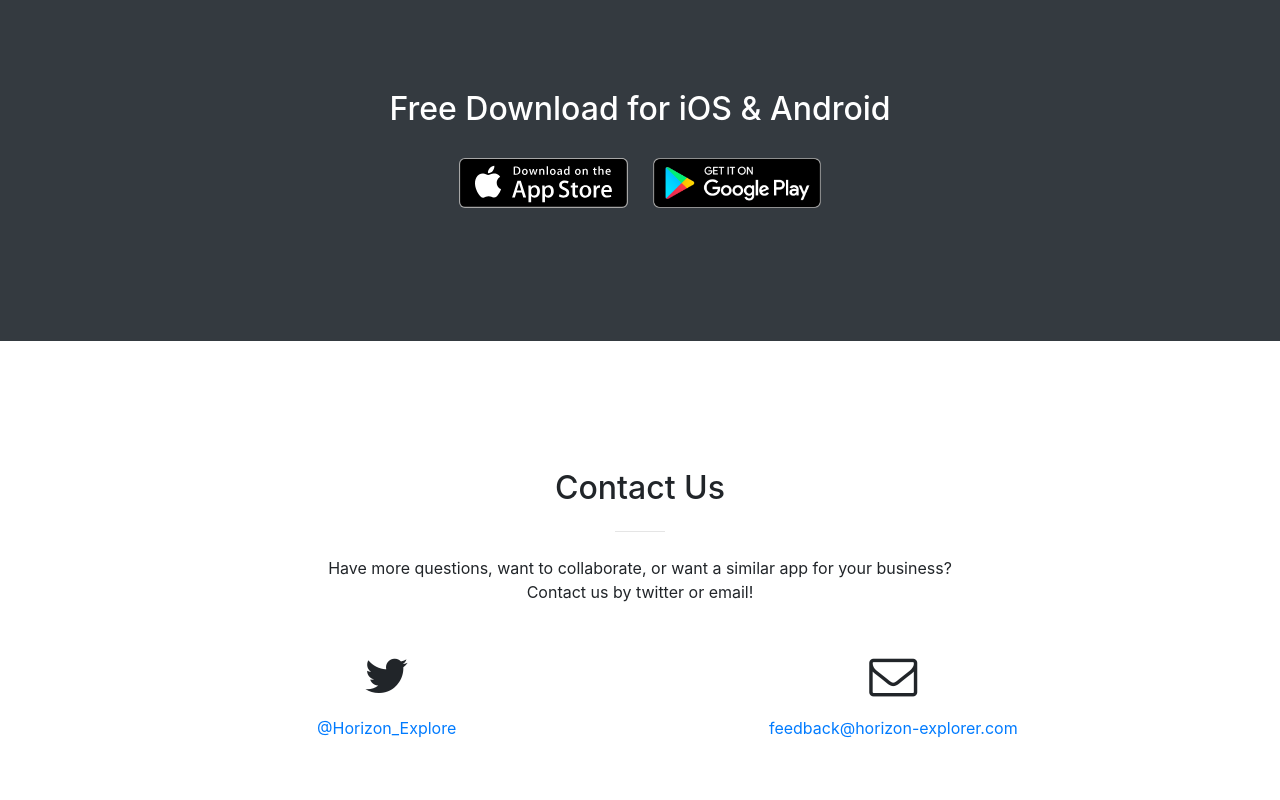
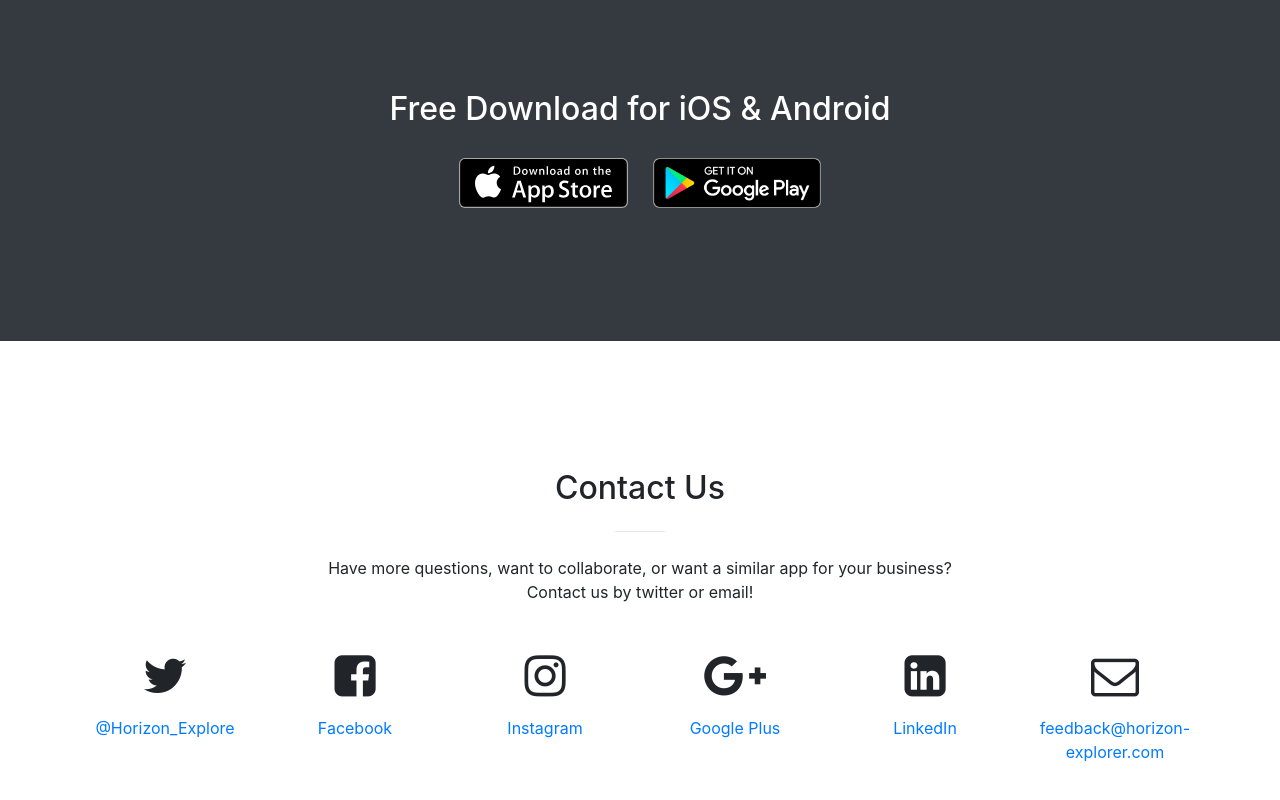
Before and after one commit to Crashthatch/horizon-explorer-site, a website with bundled scripts: page index.html in a window 1280 px wide. Shown: the part 2377-3177 px from the top of the page. Built offline with nearby package versions, Linux system fonts and the light colour scheme.

Commit message:
Addd other social network links.

```diff
--- a/index.html
+++ b/index.html
@@ -255,13 +255,37 @@
           </div>
         </div>
         <div class="row">
-          <div class="col-lg-4 mx-auto text-center">
+          <div class="col-lg-2 mx-auto text-center">
             <i class="fa fa-twitter fa-3x mb-3 sr-contact"></i>
             <p>
               <a href="https://twitter.com/Horizon_Explore">@Horizon_Explore</a>
             </p>
           </div>
-          <div class="col-lg-4 mr-auto text-center">
+          <div class="col-lg-2 mx-auto text-center">
+            <i class="fa fa-facebook-square fa-3x mb-3 sr-contact"></i>
+            <p>
+              <a href="https://facebook.com/horizonexplorerapp/">Facebook</a>
+            </p>
+          </div>
+          <div class="col-lg-2 mx-auto text-center">
+            <i class="fa fa-instagram fa-3x mb-3 sr-contact"></i>
+            <p>
+              <a href="https://www.instagram.com/horizon_explorer_app/">Instagram</a>
+            </p>
+          </div>
+          <div class="col-lg-2 mx-auto text-center">
+            <i class="fa fa-google-plus fa-3x mb-3 sr-contact"></i>
+            <p>
+              <a href="https://plus.google.com/103196709216217881448">Google Plus</a>
+            </p>
+          </div>
+          <div class="col-lg-2 mx-auto text-center">
+            <i class="fa fa-linkedin-square fa-3x mb-3 sr-contact"></i>
+            <p>
+              <a href="https://www.linkedin.com/company/18422736/">LinkedIn</a>
+            </p>
+          </div>
+          <div class="col-lg-2 mr-auto text-center">
             <i class="fa fa-envelope-o fa-3x mb-3 sr-contact"></i>
             <p>
               <a href="mailto:feedback@horizon-explorer.com">feedback@horizon-explorer.com</a>
```
